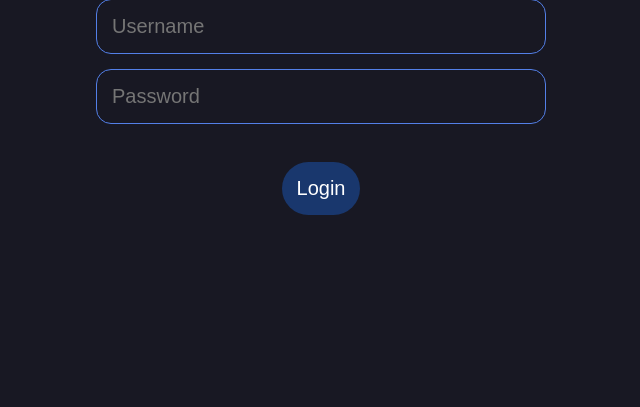
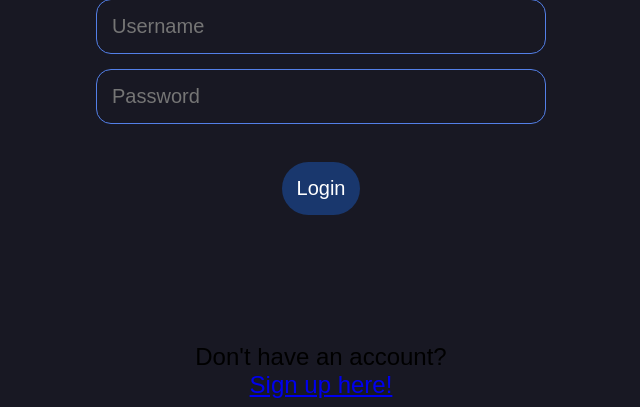
Before and after one commit to DTS-11/Mirage, a Django app: page /login in a window 1280 px wide. Shown: the part 393-800 px from the top of the page, without its empty margins (319-959 px from the left). Run offline with Django 4.2, Linux system fonts and the light colour scheme.

Commit message:
add link to sign up page

```diff
--- a/Mirage/templates/login.html
+++ b/Mirage/templates/login.html
@@ -23,6 +23,9 @@
                 <input type="password" name="password" placeholder="Password">
                 <center><button type="submit">Login</button></center>
             </form>
+            <p>Don't have an account? <br>
+                <a href="{% url 'signup' %}">Sign up here!</a>
+            </p>
         </div>
     </center>
 </body>
```
